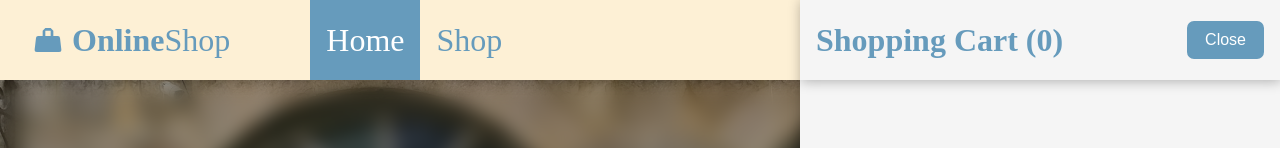
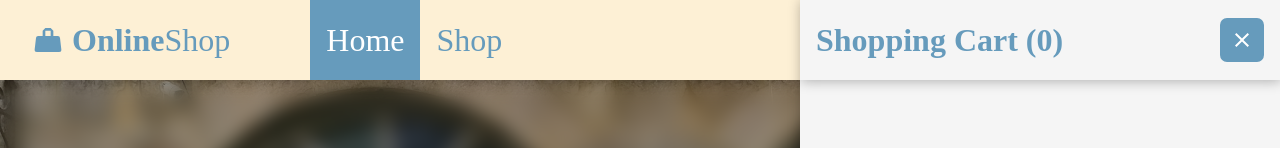
Before and after one commit to matthewb570/odin-shopping-cart, a React (Vite) app: page / in a window 1280 px wide. Both pictures are taken after a click on the button 1226 px from the left and 40 px from the top of the page. Shown: the top 148 px of the page. Built offline with nearby package versions, Linux system fonts and the light colour scheme; no server answers.

Commit message:
Replace close button text with an x icon

```diff
--- a/src/components/menu/CartSideMenu.jsx
+++ b/src/components/menu/CartSideMenu.jsx
@@ -1,6 +1,7 @@
 import "../../styles/CartSideMenu.css";
 import NumberUtils from "../../utils/NumberUtils";
 import CartShopItemCard from "../card/CartShopItemCard";
+import Icon from "../icon/Icon";
 
 export default function CartSideMenu({
   isOpen,
@@ -36,7 +37,12 @@ export default function CartSideMenu({
     <section className={`cart-side-menu ${isOpen ? "open" : ""}`}>
       <div className="header">
         <h2 className="title">{`Shopping Cart (${cartItemsLength})`}</h2>
-        <button onClick={() => setIsOpen(!isOpen)}>Close</button>
+        <button
+          className="icon-button primary"
+          onClick={() => setIsOpen(!isOpen)}
+        >
+          <Icon iconName={"close"} />
+        </button>
       </div>
       <div className="body">
         {cartItemsLength === 0 ? (
--- a/src/components/menu/FullScreenMenu.jsx
+++ b/src/components/menu/FullScreenMenu.jsx
@@ -1,11 +1,17 @@
 import "../../styles/FullScreenMenu.css";
+import Icon from "../icon/Icon";
 
 export default function FullScreenMenu({ title, isOpen, setIsOpen, children }) {
   return (
     <section className={`full-screen-menu ${isOpen ? "open" : ""}`}>
       <div className="header">
         <h2 className="title">{title}</h2>
-        <button onClick={() => setIsOpen(false)}>Close</button>
+        <button
+          className="icon-button primary"
+          onClick={() => setIsOpen(false)}
+        >
+          <Icon iconName={"close"} />
+        </button>
       </div>
       <div className="body">{children}</div>
     </section>
--- a/src/styles/Icon.css
+++ b/src/styles/Icon.css
@@ -26,3 +26,7 @@
 .icon.menu {
   mask-image: url(../assets/menu.svg);
 }
+
+.icon.close {
+  mask-image: url(../assets/close.svg);
+}
--- a/src/styles/index.css
+++ b/src/styles/index.css
@@ -57,7 +57,13 @@ button.secondary:hover {
   background-color: var(--primary-1);
 }
 
-button.icon-button {
+button.icon-button.primary {
+  padding: 0.5rem;
+  display: flex;
+  align-items: center;
+}
+
+button.icon-button.secondary {
   width: var(--icon-width);
   height: var(--icon-height);
   padding: 0;
```
Also changed, not shown: src/assets/close.svg (added).
